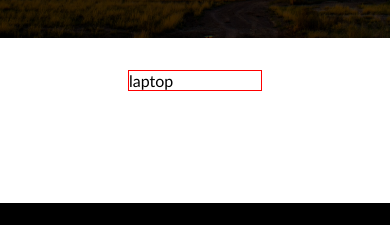
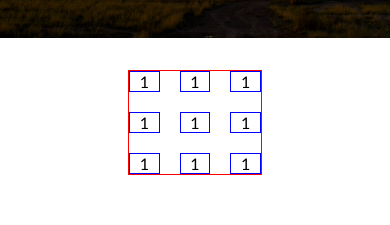
Before and after one commit to MichaelOgundero/blogwebsite, a React (Create React App) app in the folder blog-website/: page / in a window 390 px wide. Shown: the part 806-1031 px from the top of the page. Built offline with nearby package versions, Linux system fonts and the light colour scheme; what @rebass/preset would draw is missing.

Commit message:
implemented the gridcontent component that contains the content  and how they change depending on the viewport/screen(mobile, laptop)

```diff
--- a/blog-website/src/components/Grid/GridContainer.js
+++ b/blog-website/src/components/Grid/GridContainer.js
@@ -1,6 +1,7 @@
 import React, { useState } from "react";
 import { Flex, } from "rebass";
 import { useMediaQuery } from "react-responsive";
+import GridContent from "./GridContent";
 
 
 const GridContainer = () => {
@@ -22,46 +23,25 @@ const GridContainer = () => {
         handlePaddingHeader
     );
 
-
-
-
     return (
         <div>
             <Flex
-
                 px={paddingHeader}
                 py={4}
-
                 alignItems="flex-start"
-
             >
                 <div
                     style={{
                         width: "100%",
                     }}
                 >
+                    {isLaptop && (
 
-
-                    {isLaptop && (
-                        <div
-                            style={{
-                                border: '1px solid red',
-
-                            }}
-                        >
-                            laptop
-
-                        </div>
+                        <GridContent display={"LAPTOP"} />
                     )}
 
                     {isMobile && (
-                        <div
-                            style={{
-                                border: '1px solid red',
-                            }}
-                        >
-                            mobile
-                        </div>
+                        <GridContent display={"MOBILE"} />
                     )}
                 </div>
             </Flex>
--- /dev/null
+++ b/blog-website/src/components/Grid/GridContent.js
@@ -0,0 +1,93 @@
+import React from "react";
+
+
+const GridContent = ({ display }) => {
+
+    if (display === "LAPTOP") {
+        return (
+            <div
+                style={{
+                    border: '1px solid red',
+                    display: "grid",
+                    gridGap: "20px",
+                    gridTemplateColumns: "auto auto auto"
+                }}
+            >
+
+                <div style={{ border: "1px solid blue", textAlign: "center" }}>
+                    1
+                </div>
+                <div style={{ border: "1px solid blue", textAlign: "center" }}>
+                    1
+                </div>
+                <div style={{ border: "1px solid blue", textAlign: "center" }}>
+                    1
+                </div>
+                <div style={{ border: "1px solid blue", textAlign: "center" }}>
+                    1
+                </div>
+                <div style={{ border: "1px solid blue", textAlign: "center" }}>
+                    1
+                </div>
+                <div style={{ border: "1px solid blue", textAlign: "center" }}>
+                    1
+                </div>
+                <div style={{ border: "1px solid blue", textAlign: "center" }}>
+                    1
+                </div>
+                <div style={{ border: "1px solid blue", textAlign: "center" }}>
+                    1
+                </div>
+                <div style={{ border: "1px solid blue", textAlign: "center" }}>
+                    1
+                </div>
+            </div>
+        )
+    }
+    if (display === "MOBILE") {
+        return (
+            <div
+                style={{
+                    border: '1px solid red',
+                    display: "grid",
+                    gridGap: "20px",
+                    gridTemplateColumns: "auto"
+                }}
+            >
+
+                <div style={{ border: "1px solid blue", textAlign: "center" }}>
+                    1
+                </div>
+                <div style={{ border: "1px solid blue", textAlign: "center" }}>
+                    1
+                </div>
+                <div style={{ border: "1px solid blue", textAlign: "center" }}>
+                    1
+                </div>
+                <div style={{ border: "1px solid blue", textAlign: "center" }}>
+                    1
+                </div>
+                <div style={{ border: "1px solid blue", textAlign: "center" }}>
+                    1
+                </div>
+                <div style={{ border: "1px solid blue", textAlign: "center" }}>
+                    1
+                </div>
+                <div style={{ border: "1px solid blue", textAlign: "center" }}>
+                    1
+                </div>
+                <div style={{ border: "1px solid blue", textAlign: "center" }}>
+                    1
+                </div>
+                <div style={{ border: "1px solid blue", textAlign: "center" }}>
+                    1
+                </div>
+            </div>
+        )
+    }
+    return (null);
+};
+
+
+
+export default GridContent;
--- a/blog-website/src/components/Modal/ModalContent.js
+++ /dev/null
@@ -1,5 +0,0 @@
-import React from "react";
-import PropTypes from "prop-types";
-import {Box} from "rebass";
-
-const ModalContent = ()
```
Also changed, not shown: 1 other file (tests, documents, lock files or other folders).
